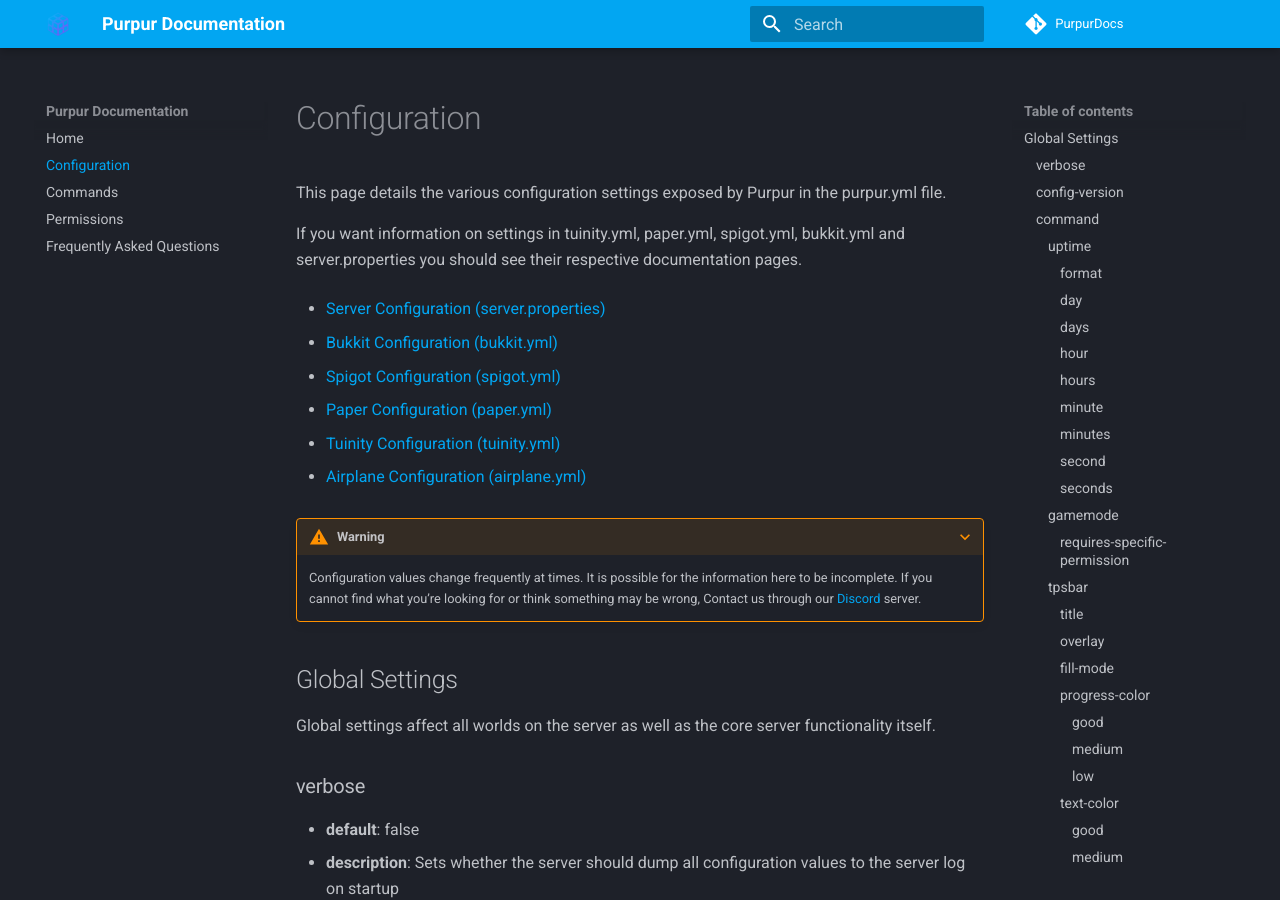
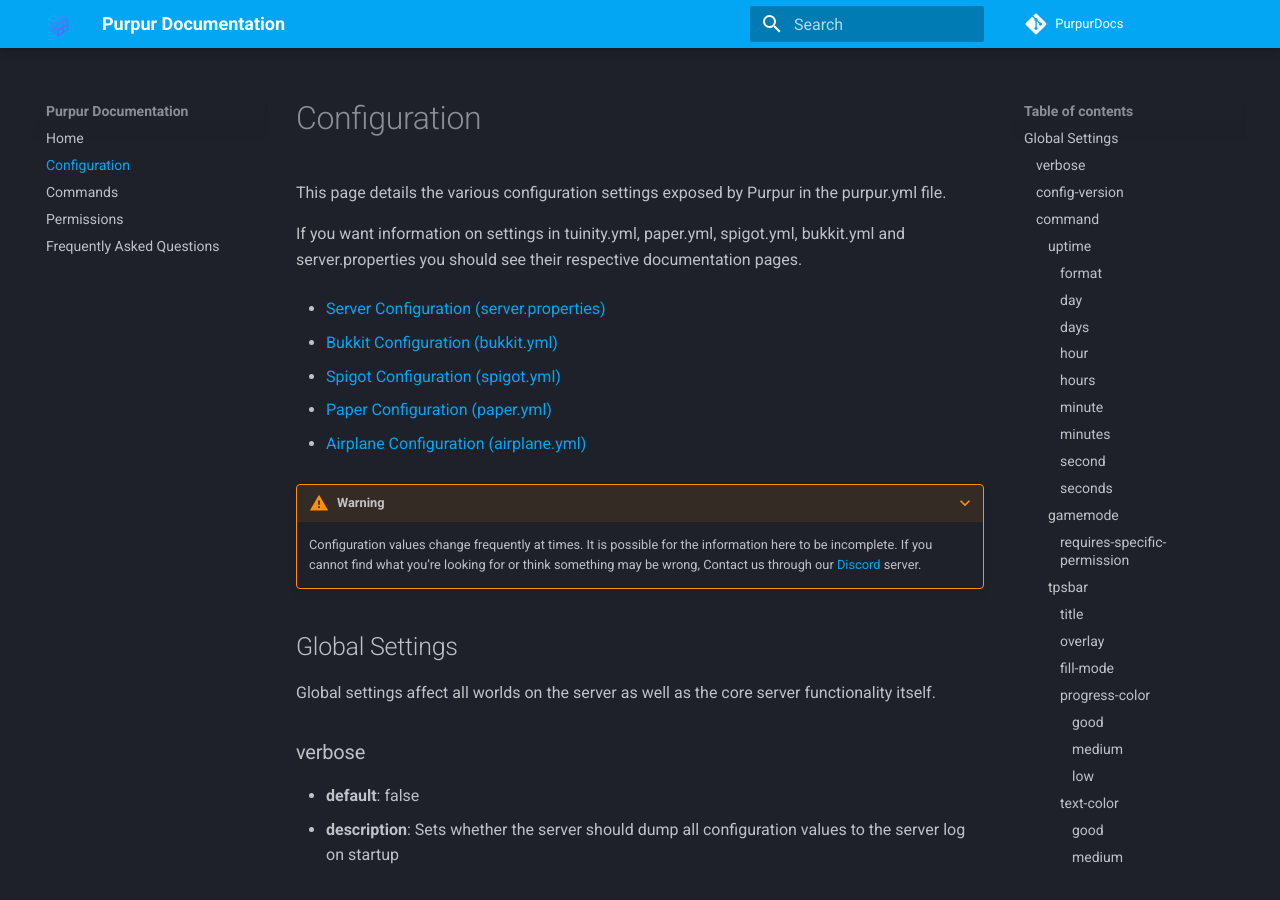
Before and after one commit to PurpurMC/PurpurDocs, an MkDocs documentation site: the page built from mkdocs/Configuration.md, in a window 1280 px wide and 900 px high. Built offline with MkDocs 1.6.1 and Material for MkDocs 9.7.7, drawn with Linux system fonts in a browser that asks for light colours; comment, search, counter and statistics services are not loaded.

Commit message:
Remove link to Tuinity config

```diff
--- a/mkdocs/Configuration.md
+++ b/mkdocs/Configuration.md
@@ -9,8 +9,6 @@
 * [Spigot Configuration (spigot.yml)](https://www.spigotmc.org/wiki/)
 
 * [Paper Configuration (paper.yml)](https://paper.readthedocs.io/en/latest/server/configuration.html)
-
-* [Tuinity Configuration (tuinity.yml)](https://github.com/Spottedleaf/Tuinity/wiki/Config)
 
 * [Airplane Configuration (airplane.yml)](https://github.com/TECHNOVE/Airplane/wiki)
 
```
